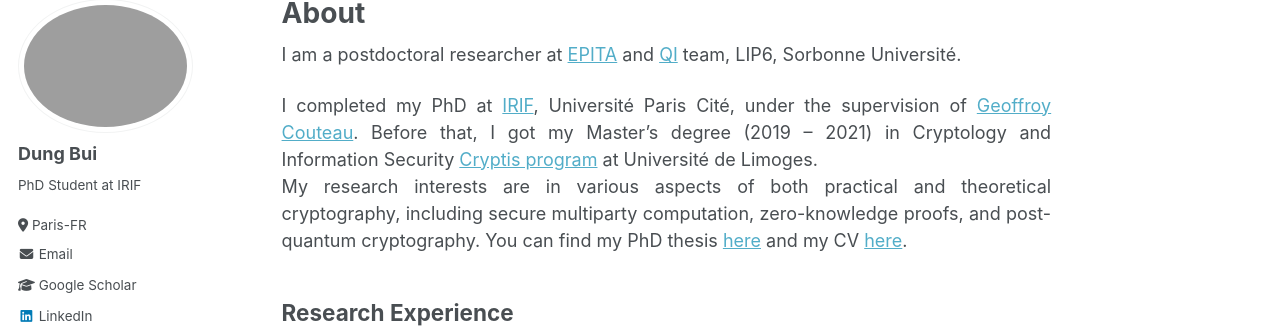
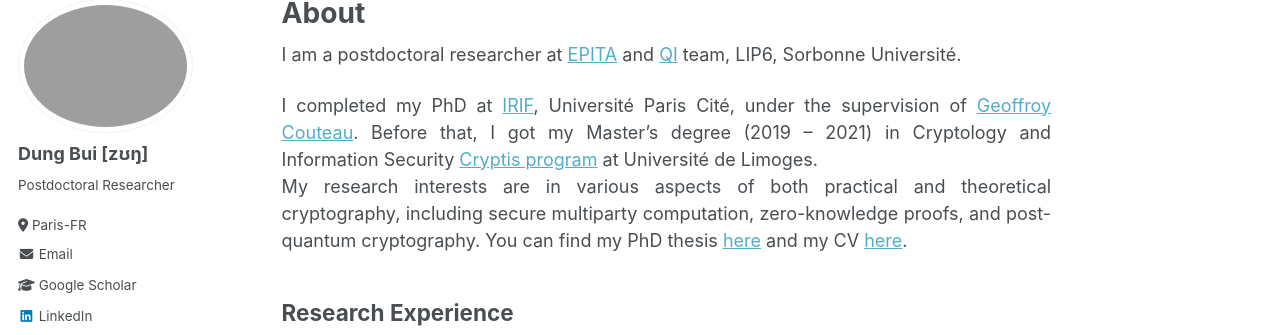
Before and after one commit to dungbui15/dungbui15.github.io, a Jekyll site: the page built from _pages/about.md, in a window 1280 px wide. Shown: the part 119-454 px from the top of the page. Built offline with Jekyll 4.4.1, drawn with Linux system fonts in a browser that asks for light colours.

Commit message:
Update _config.yml

```diff
--- a/_config.yml
+++ b/_config.yml
@@ -11,7 +11,7 @@
 locale                   : "Paris-FR"
 title                    : "Dung Bui"
 title_separator          : "-"
-subtitle                 : "PhD Student at IRIF"
+subtitle                 : "Postdoctoral Researcher"
 name                     : &name "Dung"
 description              :  #&description"PhD Student at IRIF"
 url                      : "https://dungbui15.github.io" # the base hostname & protocol for your site e.g. "https://mmistakes.github.io"
@@ -24,9 +24,9 @@ repository               : "https://dungbui15.github.io/"
 author:
   # Biographic information
   avatar           : "profile.png"
-  name             : "Dung Bui"
+  name             : "Dung Bui [zʊŋ]"
   avatar           : "profile.png"
-  bio              : "PhD Student at IRIF"
+  bio              : "Postdoctoral Researcher"
   location         : "Paris-FR"
   employer         :
   pubmed           : #"https://www.ncbi.nlm.nih.gov/pubmed/?term=john+snow"
```
